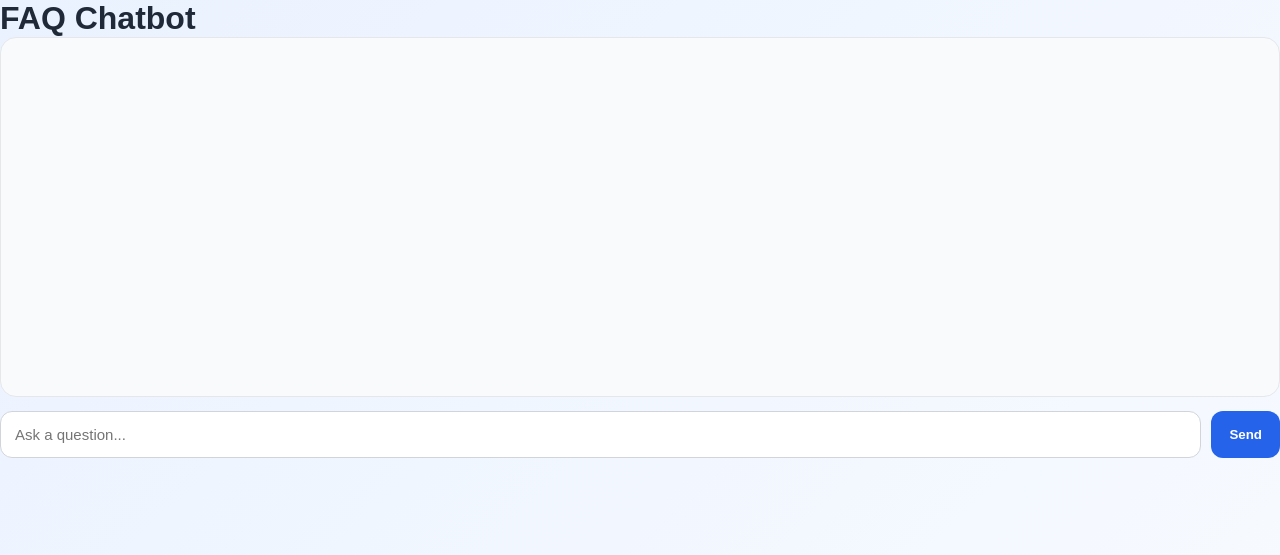
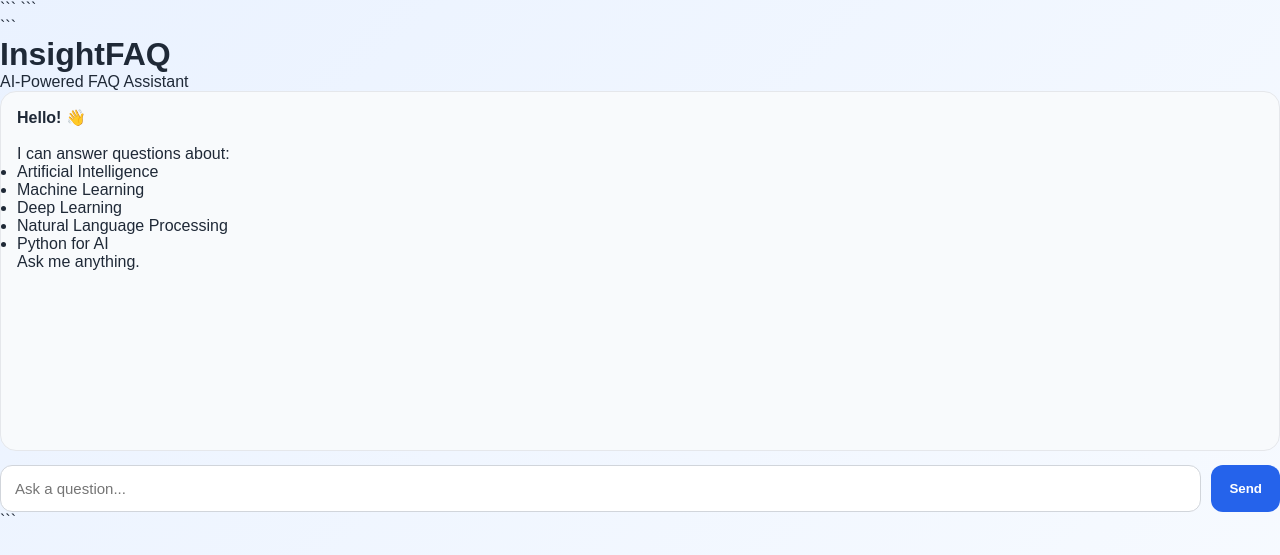
Before and after one commit to mashigasri1777/CodeAlpha_FAQ_Chatbot, a Python web app: template templates/index.html in a window 1280 px wide. Shown: the top 555 px of the page. Run offline with Jinja, Linux system fonts and the light colour scheme; the template is opened without the code that fills it, so the values that code supplies are empty.

Commit message:
Update index.html

````diff
--- a/templates/index.html
+++ b/templates/index.html
@@ -1,20 +1,79 @@
 <!DOCTYPE html>
+
 <html lang="en">
 <head>
-  <meta charset="UTF-8" />
-  <meta name="viewport" content="width=device-width, initial-scale=1.0" />
-  <title>FAQ Chatbot</title>
-  <link rel="stylesheet" href="{{ url_for('static', filename='css/style.css') }}">
+    <meta charset="UTF-8">
+    <meta name="viewport" content="width=device-width, initial-scale=1.0">
+    <title>InsightFAQ | AI FAQ Assistant</title>
+
+```
+<link rel="stylesheet"
+      href="{{ url_for('static', filename='css/style.css') }}">
+
+<link href="https://fonts.googleapis.com/css2?family=Poppins:wght@300;400;500;600;700&display=swap"
+      rel="stylesheet">
+```
+
 </head>
+
 <body>
-  <div class="chat-container">
-    <h1>FAQ Chatbot</h1>
-    <div id="chat-box" class="chat-box"></div>
+
+<div class="main-container">
+
+```
+<div class="chat-container">
+
+    <div class="header">
+
+        <h1>InsightFAQ</h1>
+
+        <p>AI-Powered FAQ Assistant</p>
+
+    </div>
+
+    <div id="chat-box" class="chat-box">
+
+        <div class="bot-message welcome">
+
+            <strong>Hello! 👋</strong><br><br>
+
+            I can answer questions about:
+
+            <ul>
+                <li>Artificial Intelligence</li>
+                <li>Machine Learning</li>
+                <li>Deep Learning</li>
+                <li>Natural Language Processing</li>
+                <li>Python for AI</li>
+            </ul>
+
+            Ask me anything.
+
+        </div>
+
+    </div>
+
     <div class="input-area">
-      <input type="text" id="user-input" placeholder="Ask a question..." />
-      <button onclick="sendMessage()">Send</button>
+
+        <input
+            type="text"
+            id="user-input"
+            placeholder="Ask a question...">
+
+        <button onclick="sendMessage()">
+
+            Send
+
+        </button>
+
     </div>
-  </div>
-  <script src="{{ url_for('static', filename='js/script.js') }}"></script>
+
+</div>
+```
+
+</div>
+
+<script src="{{ url_for('static', filename='js/script.js') }}"></script>
+
 </body>
 </html>
````
